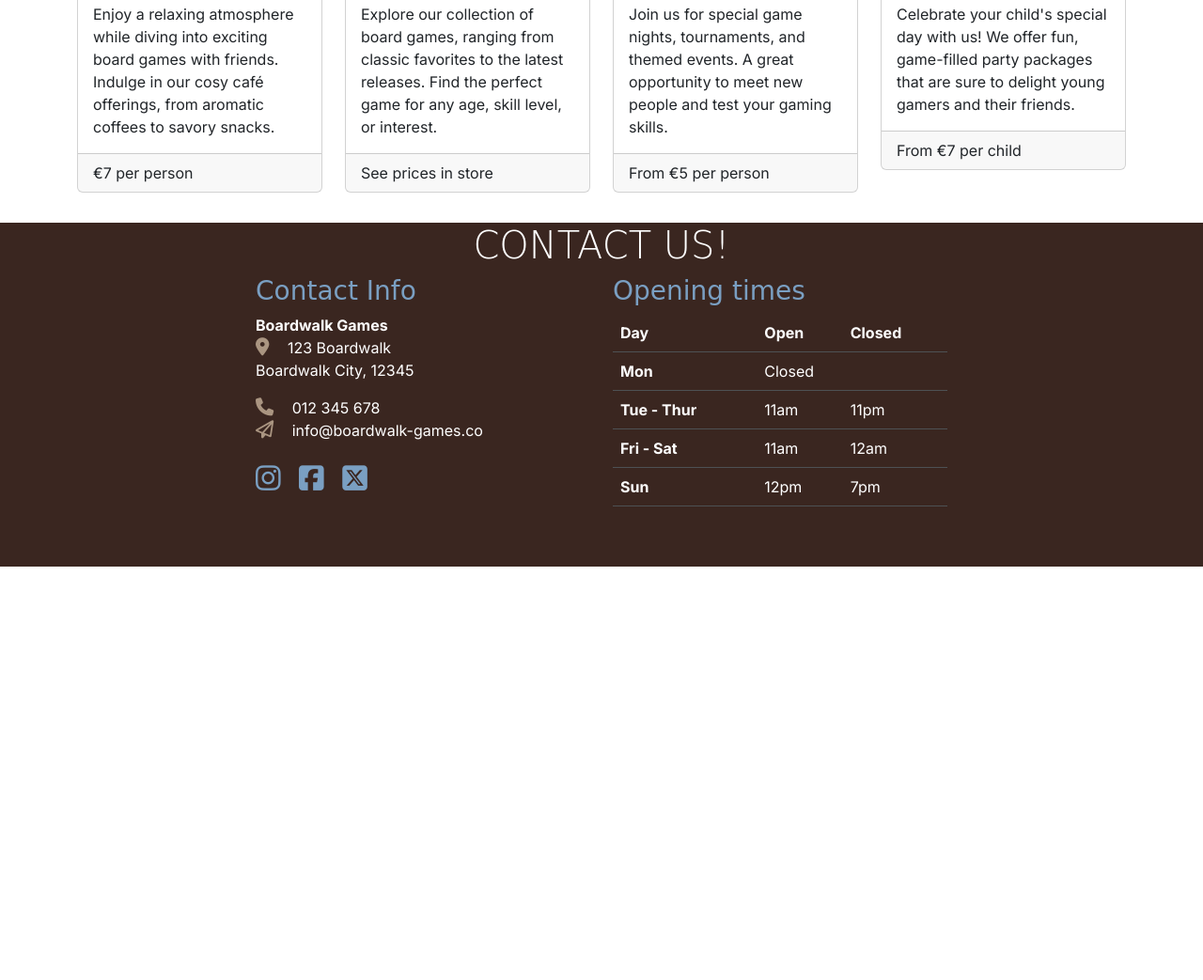
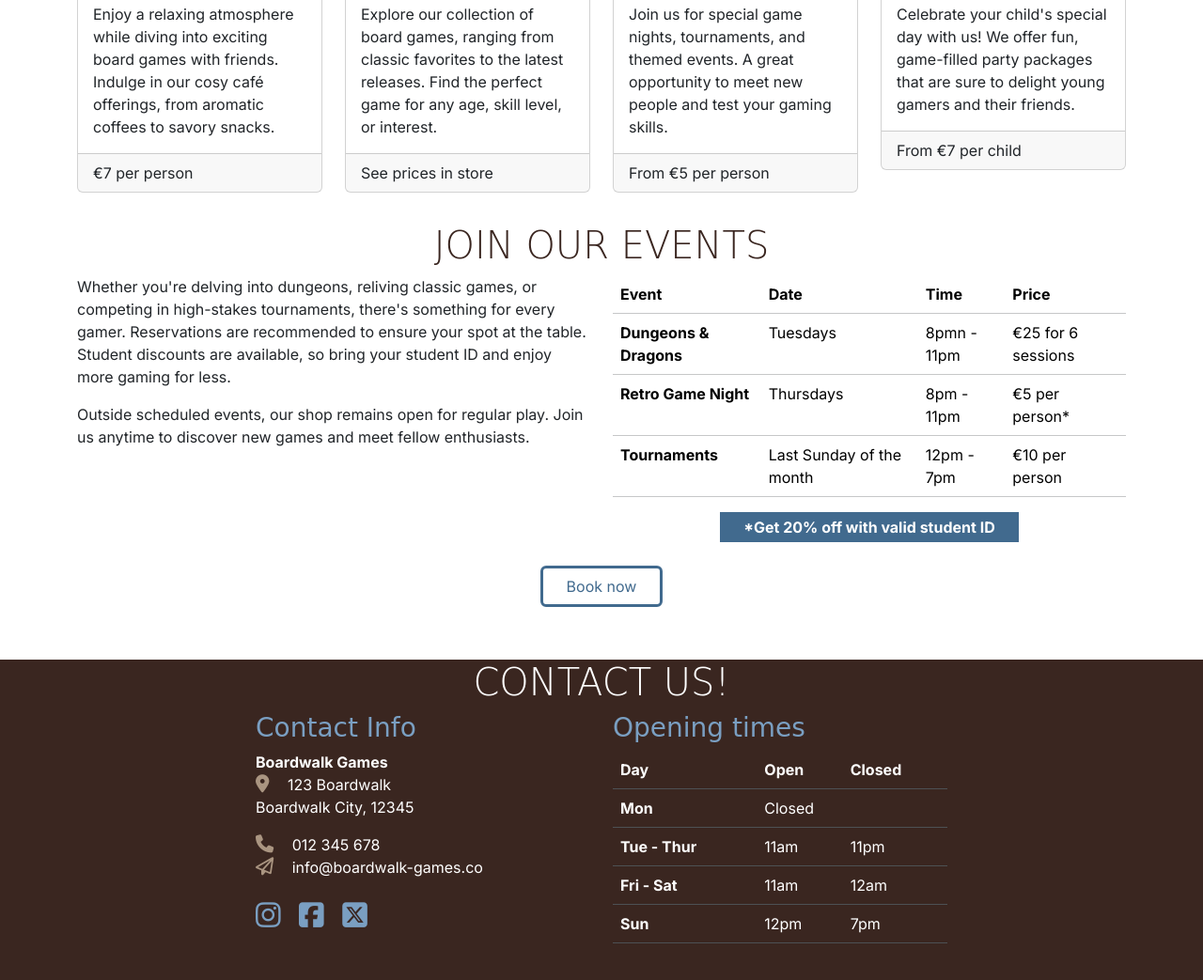
Before and after one commit to gwhitdev/boardwalk-games, a plain HTML site: page index.html in a window 1280 px wide. Shown: the part 1219-2262 px from the top of the page at 94% size. Before the commit the page ends 1822 px from the top, so only its background shows below. Drawn offline with nearby package versions, Linux system fonts and the light colour scheme; a web font is replaced by a local one.

Commit message:
added events section with styling

```diff
--- a/assets/css/style.css
+++ b/assets/css/style.css
@@ -60,7 +60,8 @@
     border: 3px solid var(--highlight-color);
     padding: 7px 25px;
     background-color: white;
-    color: var(--highlight-color)
+    color: var(--highlight-color);
+
 }
 
 .custom-button-outline:hover {
@@ -81,6 +82,18 @@
 #new-games .card,
 #fav-games .card {
     border: none;
+}
+
+/* Events */
+#student-discount {
+    background-color: var(--highlight-color);
+    color: white;
+    margin-bottom: 25px;
+
+}
+
+#events .table-light * {
+    background: transparent;
 }
 
 /* Footer / Contact */
--- a/index.html
+++ b/index.html
@@ -45,11 +45,16 @@
                         <a href="#services" class="nav-link">Services</a>
                     </li>
                     <li class="nav-item">
+                        <a href="#events" class="nav-link">Events</a>
+                    </li>
+                    <li class="nav-item">
                         <a href="#contact" class="nav-link">Contact</a>
                     </li>
+
                     <li class="nav-item">
                         <a href="booking.html" class="btn custom-button-filled ms-lg-3">Book now</a>
                     </li>
+
 
                 </ul>
 
@@ -69,9 +74,14 @@
                     board games and café delights. Whether you're a casual gamer seeking a cosy nook to
                     unwind, a board game enthusiast ready for your next challenge,
                     or a student gamer looking for a fun, affordable hangout, we've got you covered.</p>
+
+
+
             </div>
 
-            <a href="booking.html" class="btn custom-button-outline mb-4">Book now</a>
+            <div class="col-12 text-center">
+                <a href="booking.html" class="btn custom-button-outline mb-4">Book now</a>
+            </div>
 
             <div class="col-12 col-xl-6">
                 <div id="carouselExample" class="carousel slide" data-bs-ride="carousel">
@@ -109,7 +119,7 @@
     </header>
 
     <!-- main element to hold all key sections of the home page. It is not part of the grid structure -->
-    <main>
+    <main class="mb-4">
         <!-- Services section -->
         <section id="services" class="container section">
             <div class="row">
@@ -182,9 +192,76 @@
                         <div class="card-footer">
                             <p class="mb-0">From €7 per child</p>
                         </div>
+
+
                     </div>
                 </div>
             </div>
+        </section>
+
+        <section id="events" class="container section">
+            <div class="row">
+                <div class="col-12 text-center">
+                    <h2 class="display-6">Join Our Events</h2>
+                </div>
+                <div class="col-12 col-lg-6">
+                    <p>
+                        Whether you're delving into dungeons, reliving classic games, or competing in high-stakes tournaments,
+                        there's something for every gamer. Reservations are recommended to ensure your spot at the table.
+                        Student discounts are available, so bring your student ID and enjoy more gaming for less.
+                    </p>
+                    <p>Outside scheduled events, our shop remains open for regular play.
+                        Join us anytime to discover new games and meet fellow enthusiasts.
+                    </p>
+                </div>
+                <div class="col-12 col-lg-6">
+                    <table class="table table-light table-hover">
+                        <thead>
+                            <tr>
+                                <th scope="col">Event</th>
+                                <th scope="col">Date</th>
+                                <th scope="col">Time</th>
+                                <th scope="col">Price</th>
+                            </tr>
+                        </thead>
+                        <tbody>
+                            <tr>
+                                <th scope="row">Dungeons & Dragons</th>
+                                <td>Tuesdays</td>
+                                <td>8pmn - 11pm</td>
+                                <td>€25 for 6 sessions</td>
+                            </tr>
+                            <tr>
+                                <th scope="row">Retro Game Night</th>
+                                <td>Thursdays</td>
+                                <td>8pm - 11pm</td>
+                                <td>€5 per person*</td>
+                            </tr>
+                            <tr>
+                                <th scope="row">Tournaments</th>
+                                <td>Last Sunday of the month</td>
+                                <td>12pm - 7pm</td>
+                                <td>€10 per person</td>
+                            </tr>
+                        </tbody>
+                    </table>
+                    <div class="col-12 col-md-6 col-lg-7 mx-auto" id="student-discount">
+                        <p class="text-center py-1">
+                            <strong>*Get 20% off with valid student ID</strong>
+                        </p>
+                    </div>
+                </div>
+
+                <div class="col-12 text-center">
+                    <a href="booking.html" aria-label="Book now" class="btn custom-button-outline">
+                        Book now
+                    </a>
+                </div>
+
+
+            </div>
+
+
         </section>
     </main>
 
```
Also changed, not shown: booking.html (+3 -0 lines), game-library.html (+3 -0 lines), success.html (+3 -0 lines).
